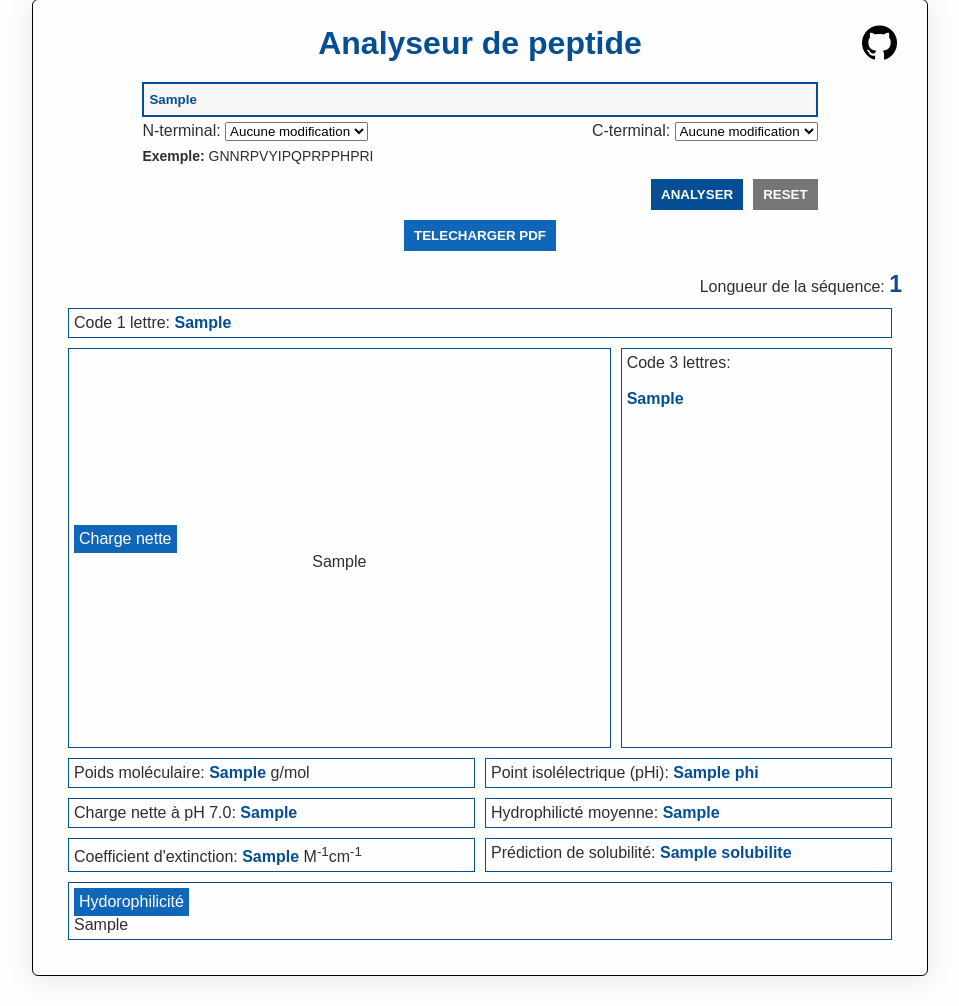
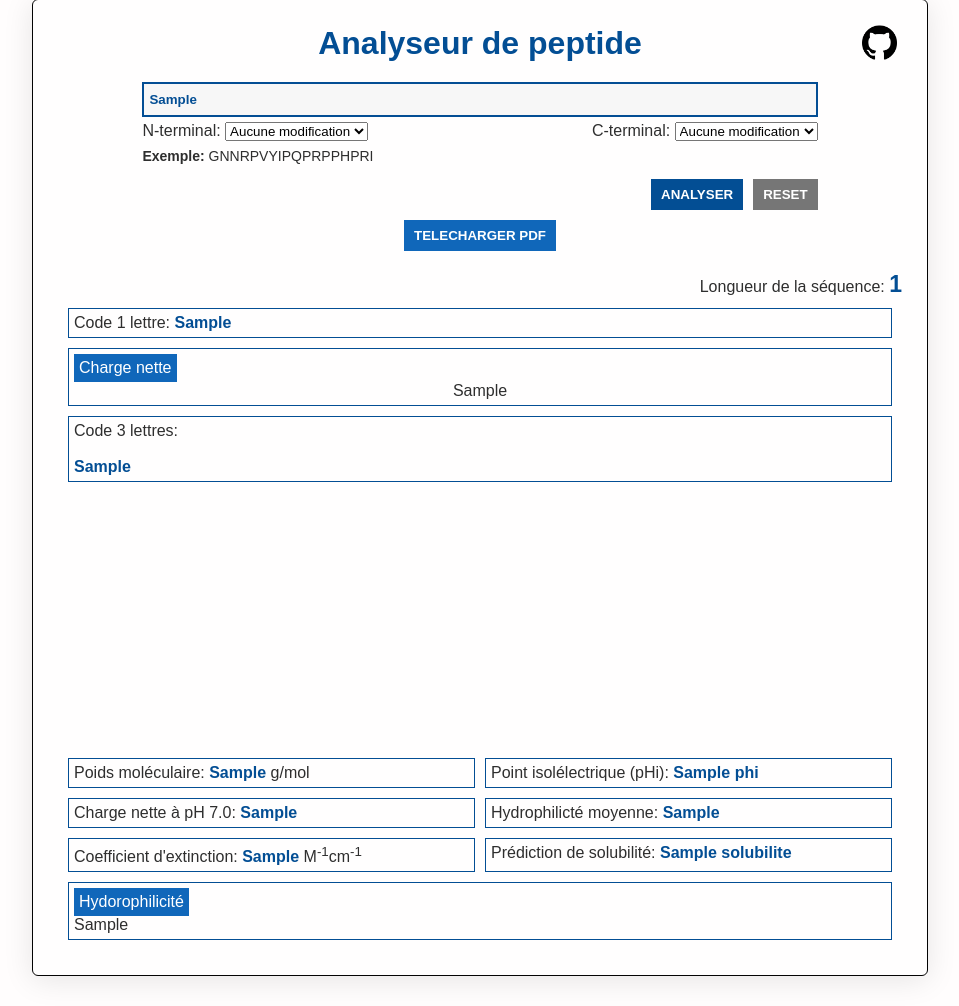
Before and after one commit to Yacine-space/analyseur_peptide, a Flask app: template templates/index.html in a window 1280 px wide. Shown: the part 31-1037 px from the top of the page, without its empty margins (160-1119 px from the left). Run offline with Flask 3, Linux system fonts and the light colour scheme; the template is opened without the code that fills it: most values are stand-ins (such as "Sample title", 1, 10 or a date in 2020).

Commit message:
responsive

```diff
--- a/static/style.css
+++ b/static/style.css
@@ -309,3 +309,10 @@ h2{
         width: 100%;
     }
 }
+
+@media (min-width: 600px) {
+    .grid_1{
+        display: flex;
+        flex-direction: column;
+    }
+}
```
